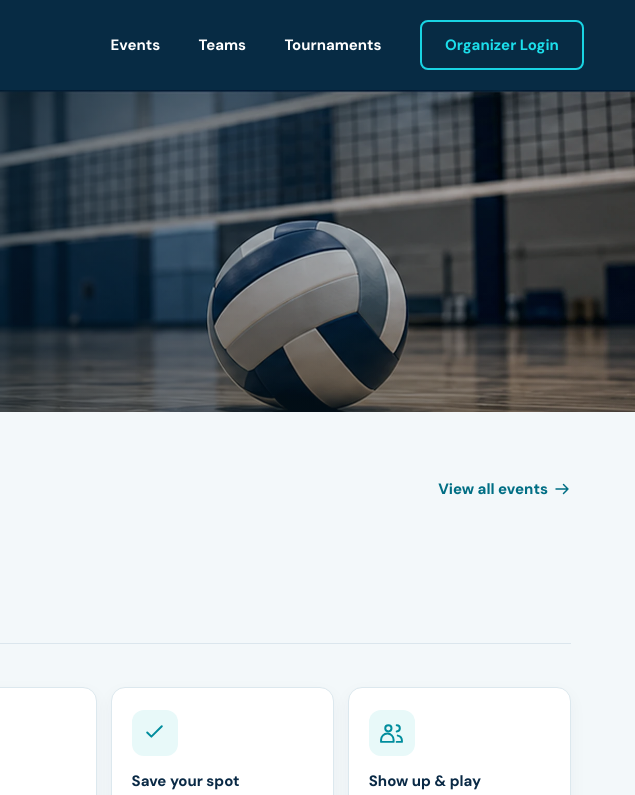
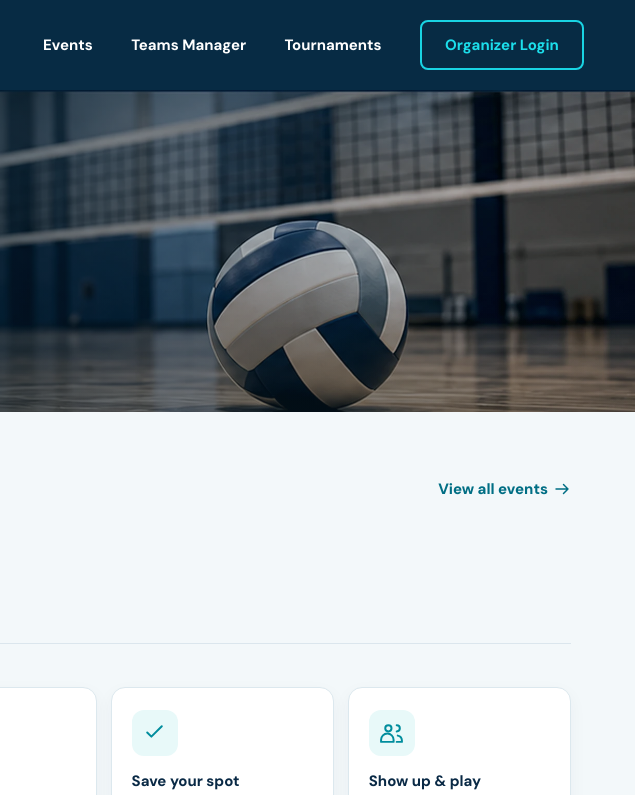
Before and after one commit to cosvolleyball/cosvolleyball.github.io, a plain HTML site: page website/index.html in a window 1280 px wide. Shown: the top 795 px of the page, 645-1280 px from the left. Drawn offline with nearby package versions, Linux system fonts and the light colour scheme; a script that the page names is missing; a web font is replaced by a local one.

Commit message:
feat(nav): replace external Teams shortcut with integrated Teams Manager page

```diff
--- a/website/index.html
+++ b/website/index.html
@@ -34,9 +34,7 @@
     </a>
     <nav class="site-nav" aria-label="Main navigation">
       <a href="./#events" id="events-nav">Events</a>
-      <a  href="https://farikolninja97.github.io/vb-autosorter/"
-          target="_blank"
-          rel="noopener noreferrer">Teams</a>
+      <a href="./teams/" id="teams-manager-link">Teams Manager</a>
       <a  href="/tournament_builder/"
           target="_blank"
           rel="noopener noreferrer">Tournaments</a>
```
